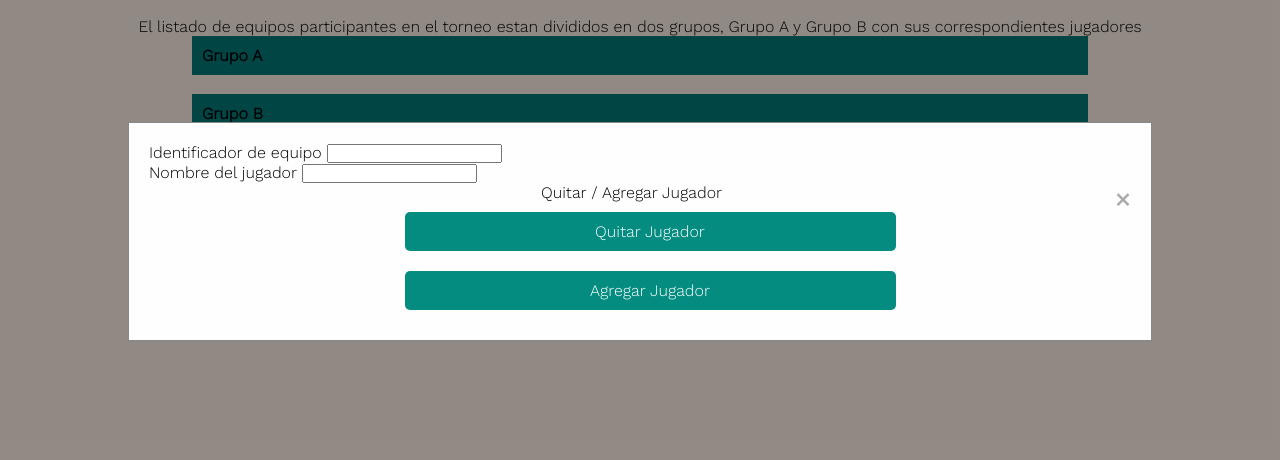
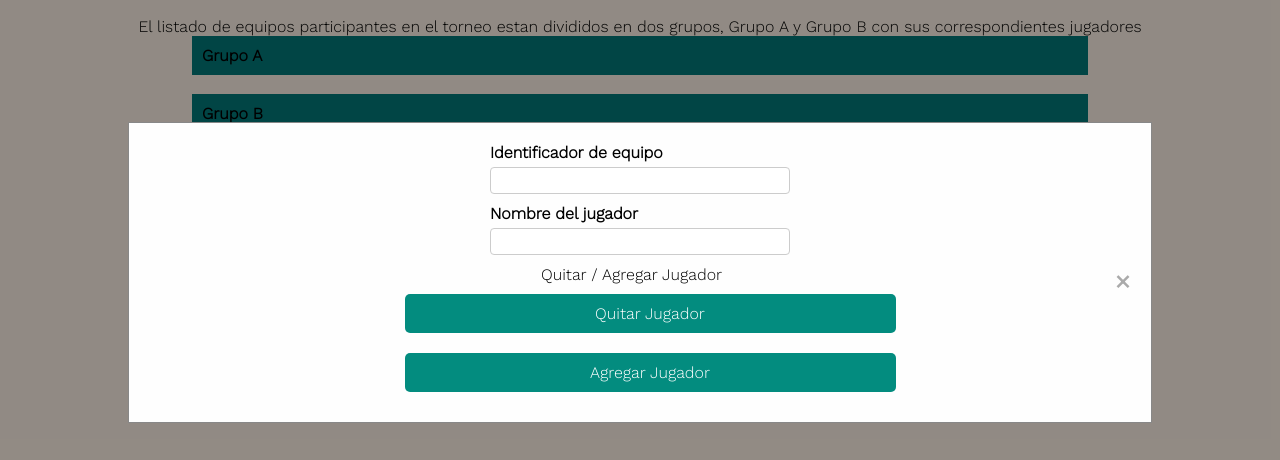
Before and after one commit to luismariofg132/Progra2-Final, a plain HTML site: page Front/Pages/jugadores.html in a window 1280 px wide. Both pictures are taken after a click on the button "Editar Jugadores". Shown: the part 70-530 px from the top of the page. Drawn offline with nearby package versions, Linux system fonts and the light colour scheme; no server answers.

Commit message:
edicion de estilos para jugadores

```diff
--- a/Front/Style/jugadores.css
+++ b/Front/Style/jugadores.css
@@ -146,3 +146,25 @@ button:active {
     color: #fff;
     border: none;
 }
+
+#formCrud {
+    width: 300px;
+    margin: 0 auto;
+}
+
+/* Estilo para los campos del formulario */
+label {
+    display: block;
+    margin-bottom: 5px;
+    font-weight: bold;
+}
+
+input[type="number"],
+input[type="text"] {
+    width: 100%;
+    padding: 5px;
+    margin-bottom: 10px;
+    border: 1px solid #ccc;
+    border-radius: 4px;
+    box-sizing: border-box;
+}
```
